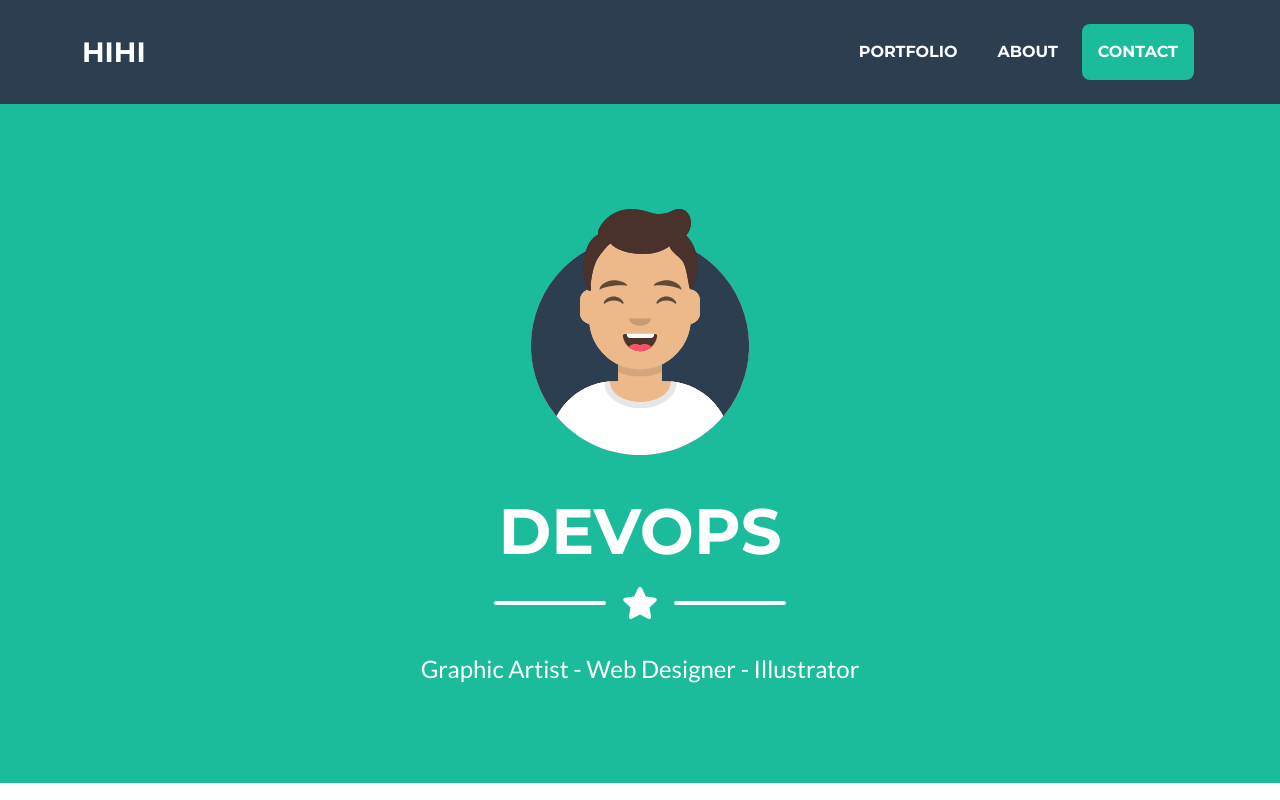
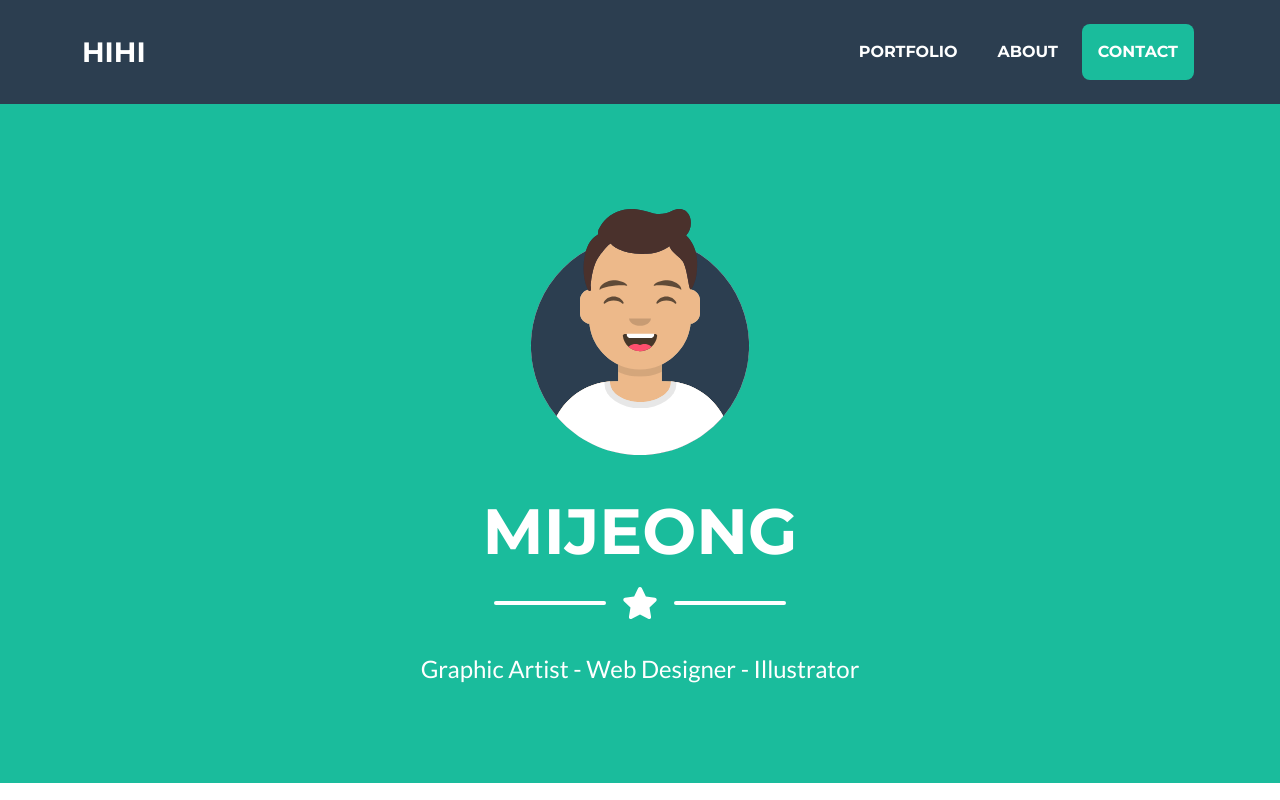
Before and after one commit to MMIJEONG/ci-pipline, a plain HTML site: page index.html in a window 1280 px wide. Shown: the top 800 px of the page. Drawn offline with nearby package versions, Linux system fonts and the light colour scheme.

Commit message:
0726_test

```diff
--- a/index.html
+++ b/index.html
@@ -40,7 +40,7 @@
                 <!-- Masthead Avatar Image-->
                 <img class="masthead-avatar mb-5" src="assets/img/avataaars.svg" alt="..." />
                 <!-- Masthead Heading-->
-                <h1 class="masthead-heading text-uppercase mb-0">DevOps</h1>
+                <h1 class="masthead-heading text-uppercase mb-0">mijeong</h1>
                 <!-- Icon Divider-->
                 <div class="divider-custom divider-light">
                     <div class="divider-custom-line"></div>
```
